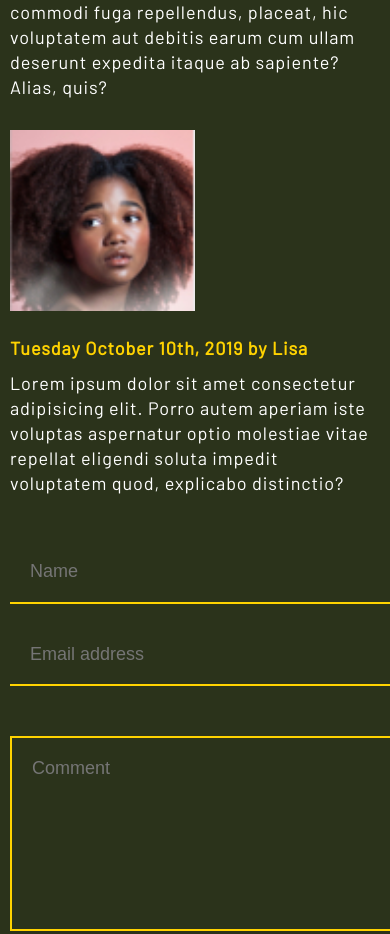
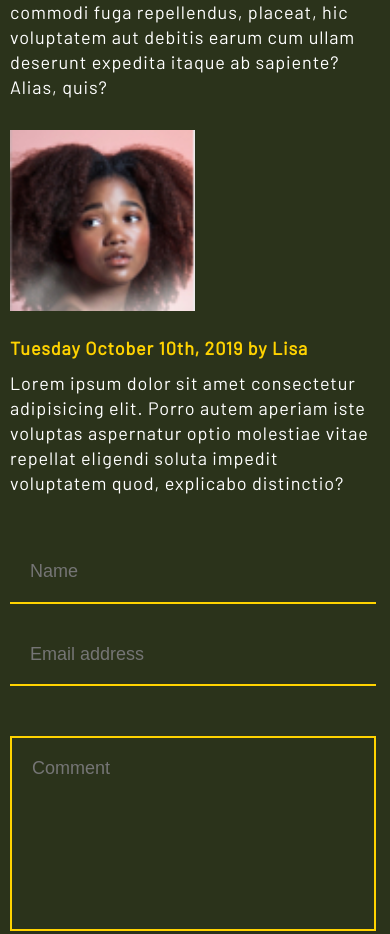
Before and after one commit to armontei/amanda-monteiro-project-2, a plain HTML site: page blog.html in a window 390 px wide. Shown: the part 2857-3791 px from the top of the page. Drawn offline with Linux system fonts and the light colour scheme.

Commit message:
actually fixed side scroll :boom:

```diff
--- a/styles/sass/_responsive.scss
+++ b/styles/sass/_responsive.scss
@@ -336,7 +336,7 @@
 
     input[type=name],
     input[type=email],
-    form[action=comment] {
+    input[type=text] {
         width: 99%;
     }
 
```
Also changed, not shown: styles/style.css.
